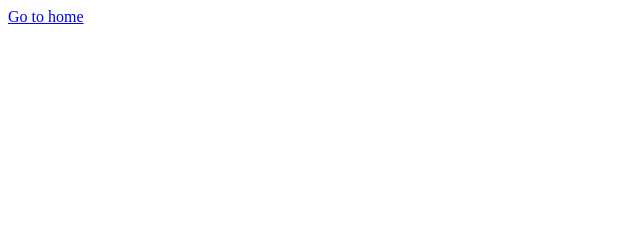
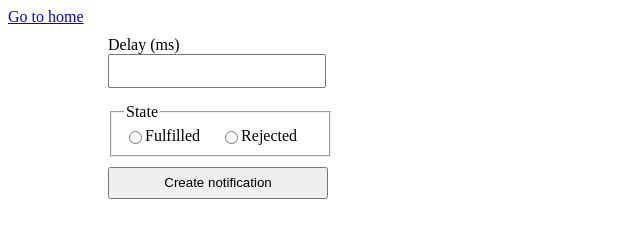
Before and after one commit to EduasdVenidiktov/goit-js-hw-10, a website built with Vite: page src/02-snackbar.html in a window 1280 px wide. Shown: the whole page, without its empty margins (0-640 px from the left). Built offline with nearby package versions, Linux system fonts and the light colour scheme.

Commit message:
task 1, 2 finished

```diff
--- a/src/02-snackbar.html
+++ b/src/02-snackbar.html
@@ -9,6 +9,27 @@
   </head>
   <body>
     <a href="./index.html">Go to home</a>
+
+    <form class="form">
+      <label>
+        Delay (ms)
+        <input type="number" name="delay" required />
+      </label>
+
+      <fieldset>
+        <legend>State</legend>
+        <label>
+          <input type="radio" name="state" value="fulfilled" required />
+          Fulfilled
+        </label>
+        <label>
+          <input type="radio" name="state" value="rejected" required />
+          Rejected
+        </label>
+      </fieldset>
+
+      <button type="submit">Create notification</button>
+    </form>
     <script src="./js/02-snackbar.js" type="module"></script>
   </body>
 </html>
--- a/src/css/02-snackbar.css
+++ b/src/css/02-snackbar.css
@@ -0,0 +1,37 @@
+body {
+  width: 200px;
+}
+
+.form {
+  margin-left: 100px;
+  margin-top: 10px;
+  flex-direction: column;
+
+  align-items: flex-start; /* Вирівнювання по лівому краю */
+}
+
+input[type='number' i] {
+  height: 28px;
+  width: 210px;
+}
+
+button {
+  margin-top: 10px;
+  width: 220px;
+  height: 32px;
+}
+
+fieldset {
+  margin-top: 15px;
+  display: flex;
+  justify-content: space-between;
+}
+
+fieldset label {
+  display: inline-flex; /* Розташування радіокнопки та тексту в лінію */
+  align-items: center; /* Вирівнювання по вертикалі по центру */
+  margin-right: 20px; /* Відступ між радіокнопками */
+}
+
+label {
+}
--- a/src/js/01-timer.js
+++ b/src/js/01-timer.js
@@ -12,7 +12,6 @@ const spanDays = document.querySelector('[data-days]');
 const spanHours = document.querySelector('[data-hours]');
 const spanMinutes = document.querySelector('[data-minutes]');
 const spanSeconds = document.querySelector('[data-seconds]');
-const divTimer = document.querySelector('.timer');
 
 function convertMs(ms) {
   const second = 1000;
--- a/src/js/02-snackbar.js
+++ b/src/js/02-snackbar.js
@@ -0,0 +1,37 @@
+'use strict';
+
+import iziToast from 'izitoast';
+import 'izitoast/dist/css/iziToast.min.css';
+
+const form = document.querySelector('.form');
+
+function createPromise(event) {
+  event.preventDefault();
+
+  const delay = form.delay.value;
+  const state = form.state.value;
+
+  const promise = new Promise((resolve, reject) => {
+    if (state === 'fulfilled') {
+      setTimeout(() => resolve(delay), delay);
+    } else if (state === 'rejected') {
+      setTimeout(() => reject(delay), delay);
+    }
+  });
+
+  promise
+    .then(delay => {
+      iziToast.success({
+        position: 'topCenter',
+        message: `✅ Fulfilled promise in ${delay}ms`,
+      });
+    })
+    .catch(delay => {
+      iziToast.error({
+        position: 'topCenter',
+        message: `❌ Rejected promise in ${delay}ms`,
+      });
+    });
+}
+
+form.addEventListener('submit', createPromise);
```
Also changed, not shown: src/index.html (+0 -2 lines), src/js/test.js (deleted, +0 -23 lines), src/test.html (deleted, +0 -13 lines).
